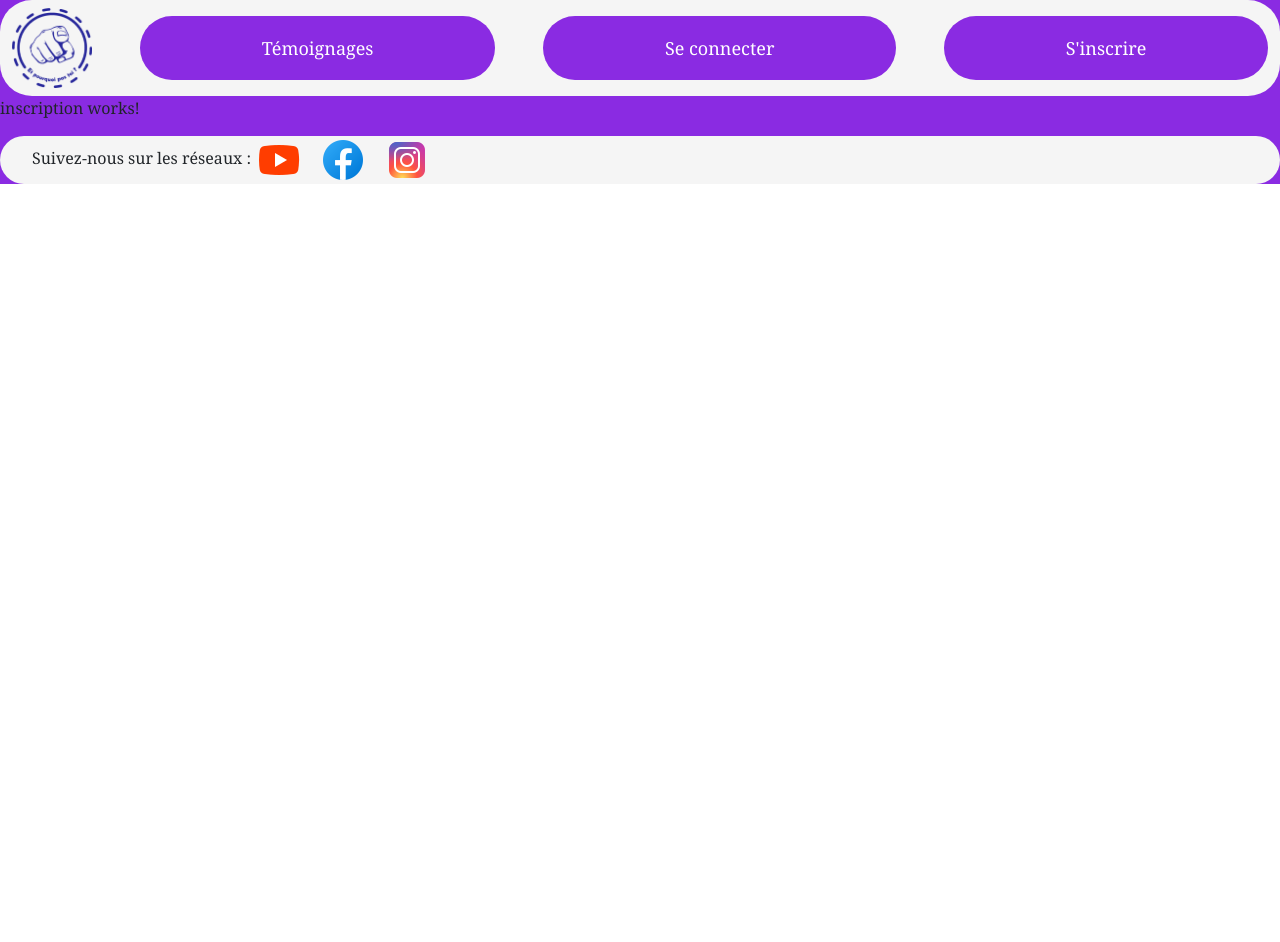
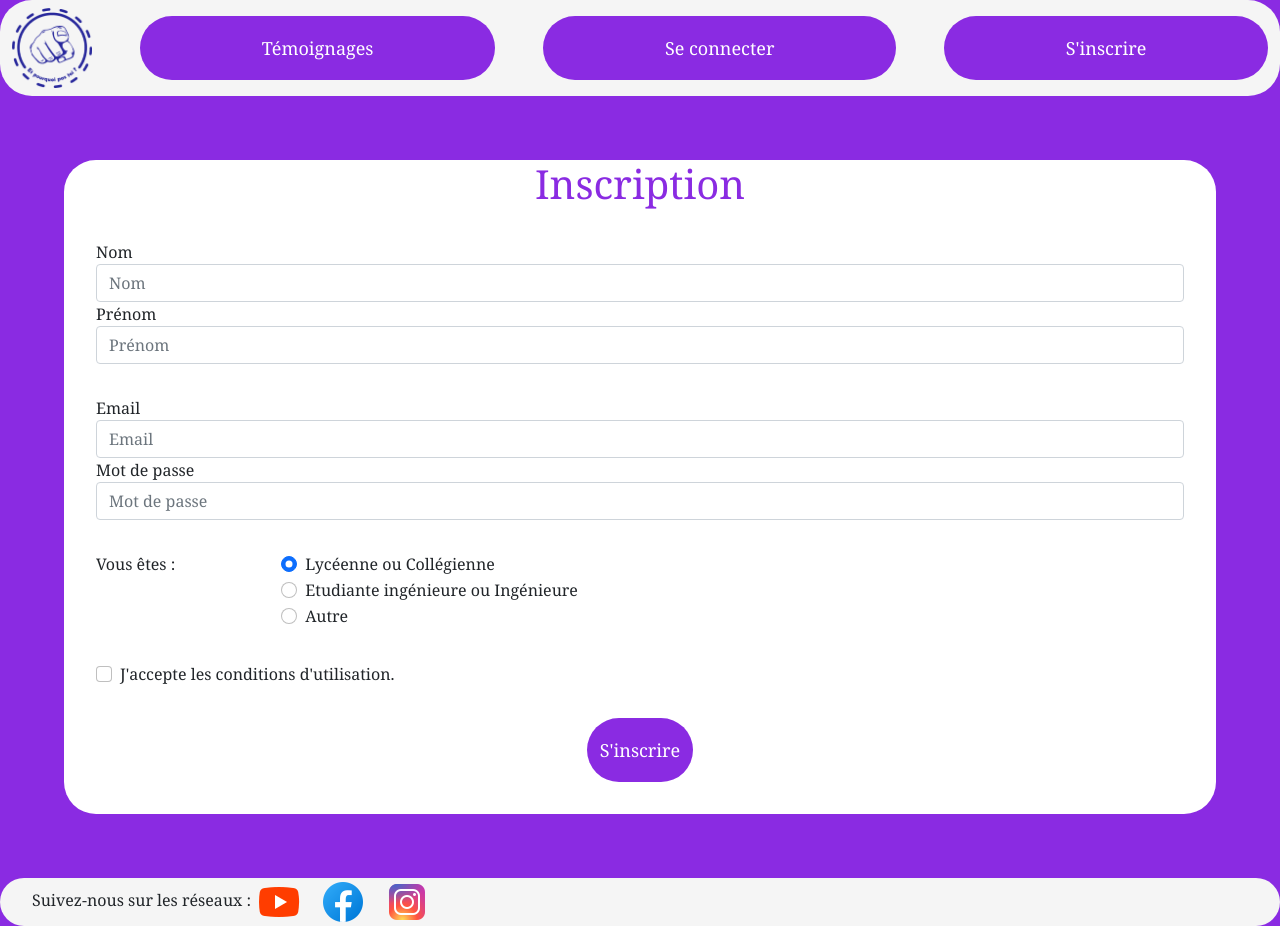
Before and after one commit to Maiwen26/EtPourquoiPasToi, an Angular app in the folder EtPourquoiPasToiFrontend/: page /inscription in a window 1280 px wide. Before the commit the page ends 800 px from the top, so only its background shows below. Built offline with nearby package versions, Linux system fonts and the light colour scheme.

Commit message:
page inscription terminée

```diff
--- a/EtPourquoiPasToiFrontend/src/app/inscription/inscription.component.html
+++ b/EtPourquoiPasToiFrontend/src/app/inscription/inscription.component.html
@@ -1,2 +1,65 @@
+<form class="fond">
+    <h1>Inscription</h1>
 
-<p>inscription works!</p>
+    <div class="intitule form-row">
+        <div class="form-group">
+            <label for="nom">Nom</label>
+            <input type="text" class="form-control" id="nom" placeholder="Nom" required>
+          </div>
+
+          <div class="form-group">
+            <label for="prenom">Prénom</label>
+            <input type="text" class="form-control" id="prenom" placeholder="Prénom" required>
+          </div>
+    </div>
+
+    <div class="intitule form-row">
+      <div class="form-group">
+        <label for="email">Email</label>
+        <input type="email" class="form-control" id="email" placeholder="Email" required>
+      </div>
+
+      <div class="form-group">
+        <label for="mdp">Mot de passe</label>
+        <input type="password" class="form-control" id="mdp" placeholder="Mot de passe" required>
+      </div>
+    </div>
+
+    <fieldset class="intitule form-group">
+        <div class="row">
+          <legend class="col-form-label col-sm-2 pt-0">Vous êtes :</legend>
+          <div class="col-sm-10">
+            <div class="form-check">
+              <input class="form-check-input" type="radio" name="gridRadios" id="gridRadios1" value="option1" checked>
+              <label class="form-check-label" for="gridRadios1">
+               Lycéenne ou Collégienne
+              </label>
+            </div>
+            <div class="form-check">
+              <input class="form-check-input" type="radio" name="gridRadios" id="gridRadios2" value="option2">
+              <label class="form-check-label" for="gridRadios2">
+                Etudiante ingénieure ou Ingénieure
+              </label>
+            </div>
+            <div class="form-check disabled">
+              <input class="form-check-input" type="radio" name="gridRadios" id="gridRadios3" value="option3">
+              <label class="form-check-label" for="gridRadios3">
+                Autre
+              </label>
+            </div>
+          </div>
+        </div>
+      </fieldset>
+
+    <div class="intitule form-group">
+      <div class="form-check">
+        <input class="form-check-input" type="checkbox" id="gridCheck">
+        <label class="form-check-label" for="gridCheck" required>
+          J'accepte les conditions d'utilisation.
+        </label>
+      </div>
+    </div>
+    <button type="submit" class="btn" routerLink="" routerLinkActive="active">S'inscrire</button>
+</form>
+
+<router-outlet></router-outlet>
--- a/EtPourquoiPasToiFrontend/src/app/inscription/inscription.component.scss
+++ b/EtPourquoiPasToiFrontend/src/app/inscription/inscription.component.scss
@@ -0,0 +1,22 @@
+.fond{
+    background-color: white;
+    margin: 4rem;
+    padding-bottom: 2rem;
+    border-radius: 2rem;
+    h1{color: blueviolet;
+    text-align: center;}
+    .intitule{margin: 2rem;}
+
+}
+
+.btn{
+    background-color: blueviolet;
+    font-family: Cambria, Cochin, Georgia, Times, 'Times New Roman', serif;
+    font-size:large;
+    color: white;
+    height:4rem;
+    border-radius: 2rem;
+    margin: auto;
+    display: grid;
+    align-items: center;
+}
--- a/EtPourquoiPasToiFrontend/src/app/inscription/inscription.component.ts
+++ b/EtPourquoiPasToiFrontend/src/app/inscription/inscription.component.ts
@@ -12,4 +12,5 @@ export class InscriptionComponent implements OnInit {
   ngOnInit(): void {
   }
 
+
 }
--- a/EtPourquoiPasToiFrontend/src/app/navigation-bar/navigation-bar.component.html
+++ b/EtPourquoiPasToiFrontend/src/app/navigation-bar/navigation-bar.component.html
@@ -12,4 +12,4 @@
     </div>
 </nav>
 
-  <router-outlet></router-outlet>
+<router-outlet></router-outlet>
```
